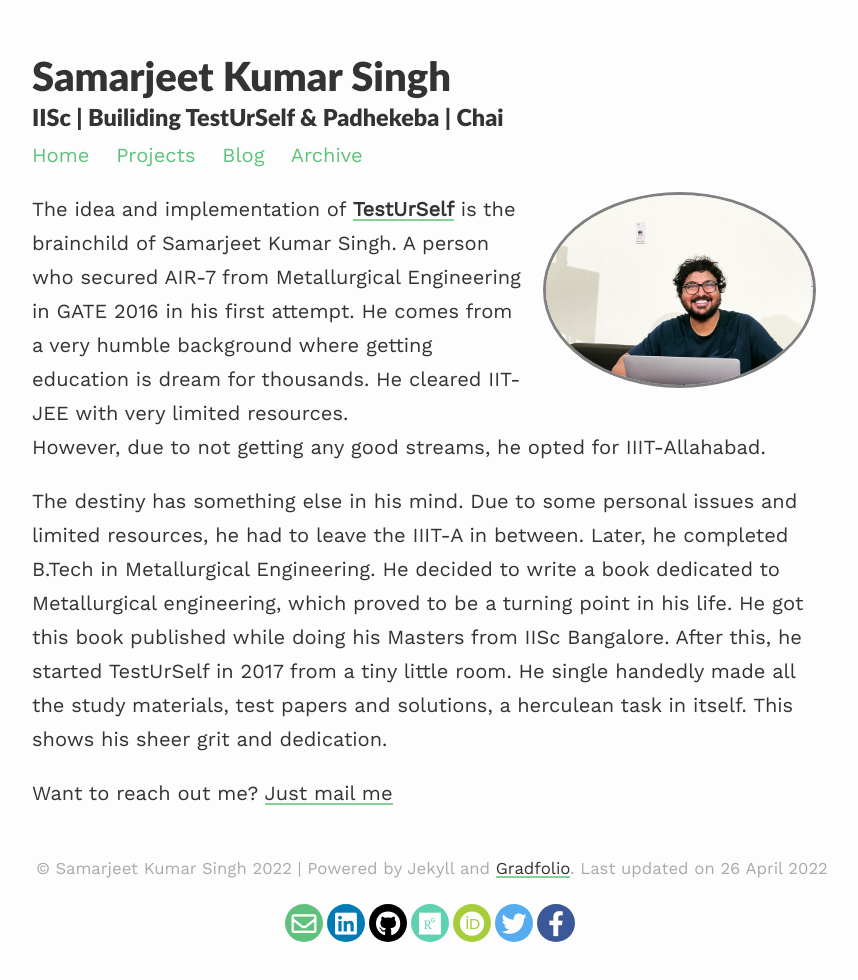
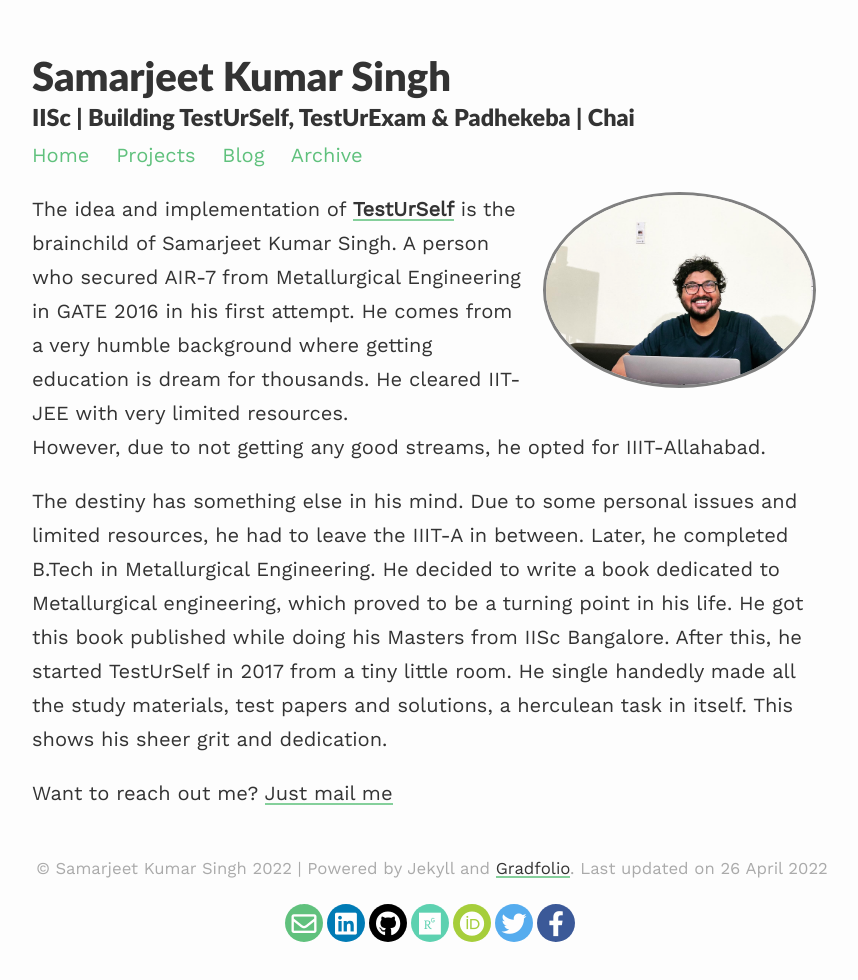
Before and after one commit to Samarjeetkumarsingh/website, a Jekyll site: the page built from index.md, in a window 1280 px wide. Shown: the whole page, without its empty margins (208-1066 px from the left). Built offline with Jekyll 4.4.1, drawn with Linux system fonts in a browser that asks for light colours; nearby versions of some CDN libraries; some of the changed lines change nothing that is shown.

Commit message:
Update _config.yml

```diff
--- a/_config.yml
+++ b/_config.yml
@@ -1,7 +1,7 @@
 ### your site title here
 
 title: Samarjeet Kumar Singh
-description: IISc | Builiding TestUrSelf & Padhekeba | Chai
+description: IISc | Building TestUrSelf, TestUrExam & Padhekeba | Chai
 
 baseurl: /website
 url: ""
@@ -18,11 +18,11 @@
 
 # Social media links in footer
 facebook: "samarjeetkumarsingh"
-twitter: "#"
-linkedin: "#"
-github: "#"
+twitter: "samarjeetksingh"
+linkedin: "samarjeetkumarsingh"
+github: "samarjeetkumarsingh"
 researchgate: "#"
-orcid: "#"
+orcid: "https://orcid.org/0000-0002-7828-175X"
 
 highlighter: rouge
 markdown: kramdown
```
